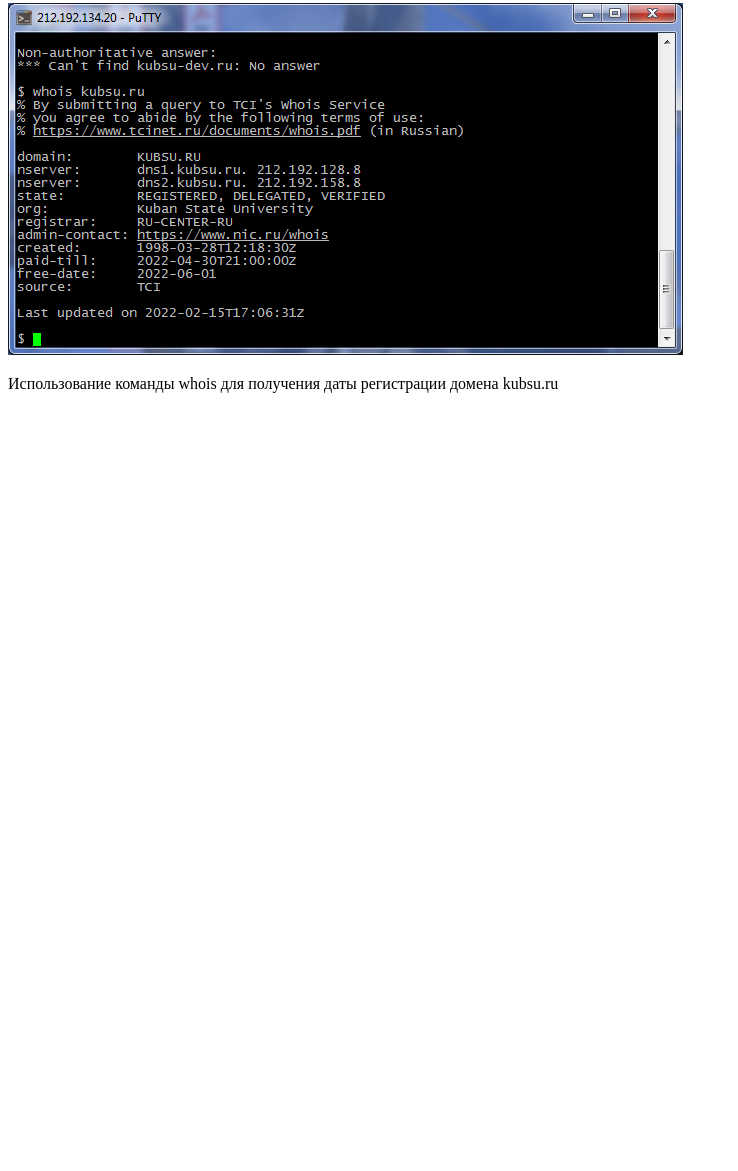
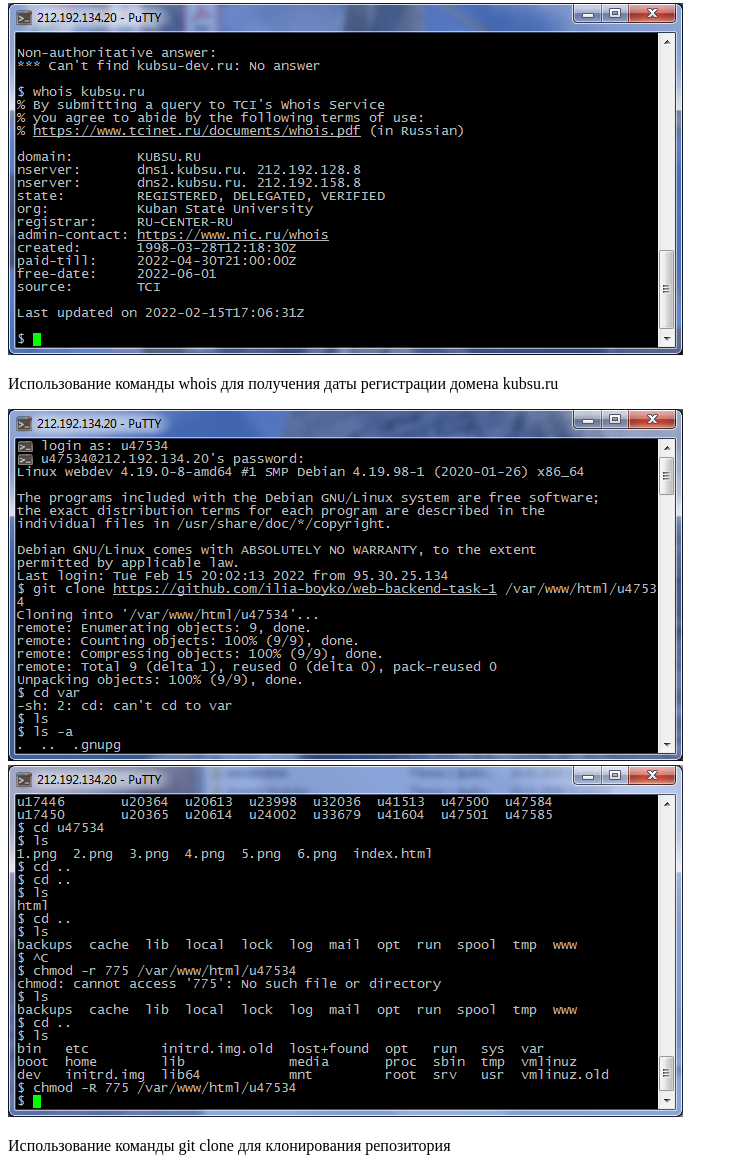
Before and after one commit to ilia-boyko/web-backend-task-1, a plain HTML site: page index.html in a window 1280 px wide. Shown: the part 1725-2896 px from the top of the page, without its empty margins (0-738 px from the left). Before the commit the page ends 2134 px from the top, so only its background shows below. Drawn offline with Linux system fonts and the light colour scheme.

Commit message:
Update index.html

```diff
--- a/index.html
+++ b/index.html
@@ -14,5 +14,8 @@
 <p>Использование команды nslookup для получения A и MX записей доменов kubsu.ru и kubsu-dev.ru</p>
 <img src="6.png" alt="whois">
 <p>Использование команды whois для получения даты регистрации домена kubsu.ru</p>
+<img src="7.png" alt="git clone">
+<img src="8.png" alt="chmod">
+<p>Использование команды git clone для клонирования репозитория</p>
 </body>
 </html>
```
